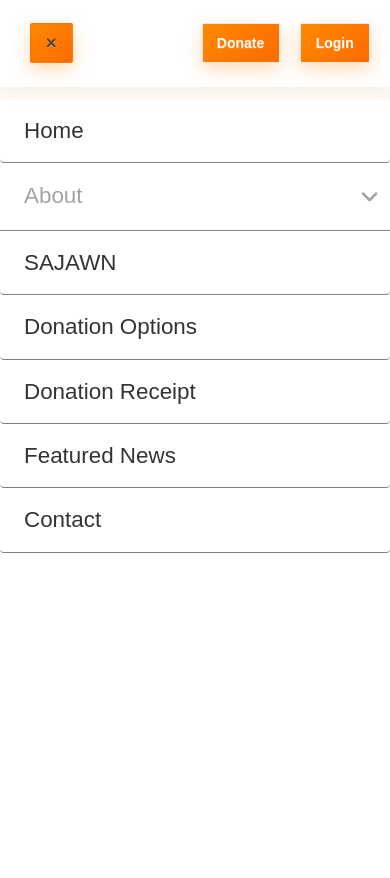
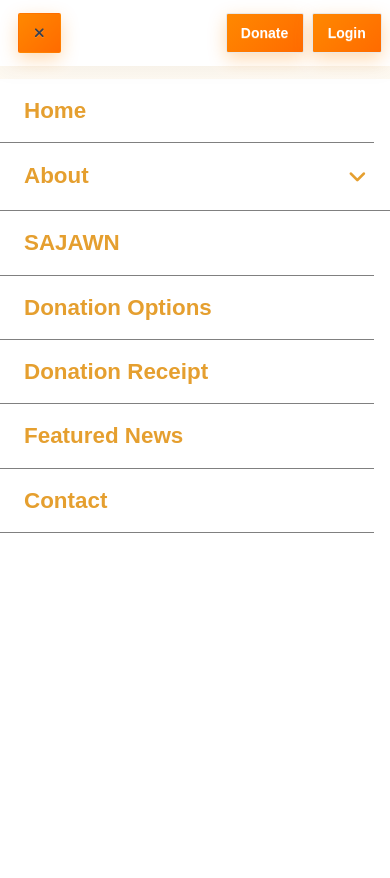
Before and after one commit to KaustubhPathak-tech/SVMD, a Django app: page /contact-us/ in a window 390 px wide, after a click that opens the changed part. Shown: the top 878 px of the page. Run offline with Django 5.2, Linux system fonts and the light colour scheme; style sheets or scripts are compiled from the project's sources; some libraries are stand-ins or nearby versions.

Commit message:
updating navbar css

```diff
--- a/main/templates/base.html
+++ b/main/templates/base.html
@@ -249,7 +249,7 @@
     /* Mobile menu drawer styles */
     #mobile-drawer {
       position: fixed;
-      top: 10vh;
+      top: 8vh;
       left: 0;
       width: 100vw;
       height: 100vh;
@@ -276,7 +276,7 @@
     /* DRAWER MENU STYLES */
     .drawer-menu {
       position: fixed;
-      top: 10vh;
+      top: 8vh;
       left: 0;
       width: 100vw;
       height: 100vh;
@@ -293,10 +293,12 @@
 
     .drawer-menu .menu li a {
       font-size: 1.4rem;
-      font-weight: 500;
+      color: #e59f2f;
+      font-weight: 600;
+      border-radius: 0;
       padding: 1rem 1.5rem;
       transition: all 0.3s ease;
-      width: 100vw;
+      width: 96vw;
     }
 
     .drawer-menu .menu li a:hover {
@@ -346,13 +348,13 @@
     }
 
     .about-submenu li a {
-      font-size: 1.3rem;
-      /* font-weight: 200; */
+      font-size: 24px;
+      font-weight: 200;
       padding: 0.75rem 0;
       border-bottom: 1px solid gray !important;
       padding-left: 1.5rem;
-      margin-left: 0.8rem;
-      border-left: 2px solid #d1d5db;
+      margin-left: 1rem;
+      border-left: 2px solid rgb(69, 69, 69) !important;
     }
 
     .menu-title {
@@ -362,7 +364,8 @@
       border-bottom: 1px solid gray !important;
       justify-content: space-between !important;
       font-size: 1.4rem;
-      font-weight: 500;
+      color: #e59f2f;
+      font-weight: 600;
       padding: 1rem 1.5rem;
     }
 
--- a/main/templates/navbar.html
+++ b/main/templates/navbar.html
@@ -79,6 +79,18 @@
         @media (max-width: 1024px) {
             .navbar-end {
                 margin-left: auto;
+            }
+        }
+
+        @media (max-width: 767px) {
+            .navbar .navbar-start,
+            .navbar .navbar-end {
+                display: flex;
+                align-items: center;
+                gap: 0.5rem;
+            }
+            .navbar{
+                padding: 0.2rem 0.5rem;
             }
         }
     </style>
```
